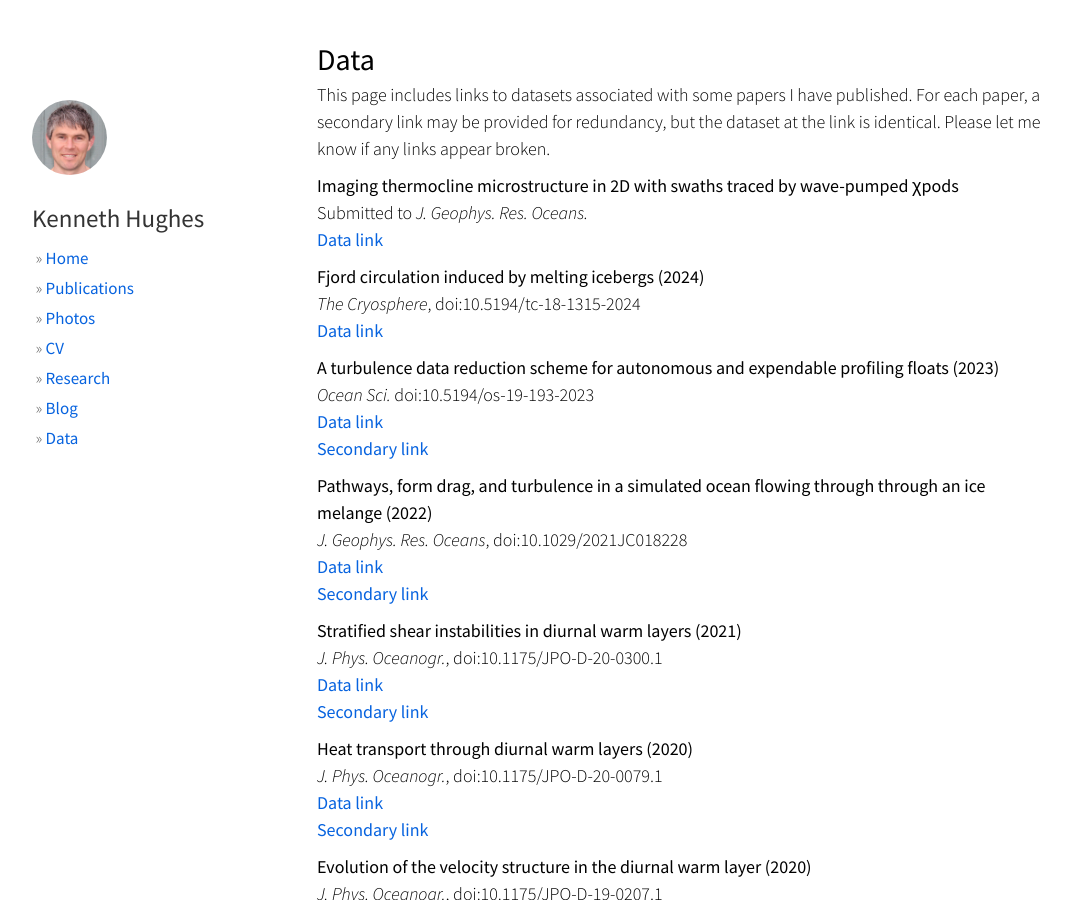
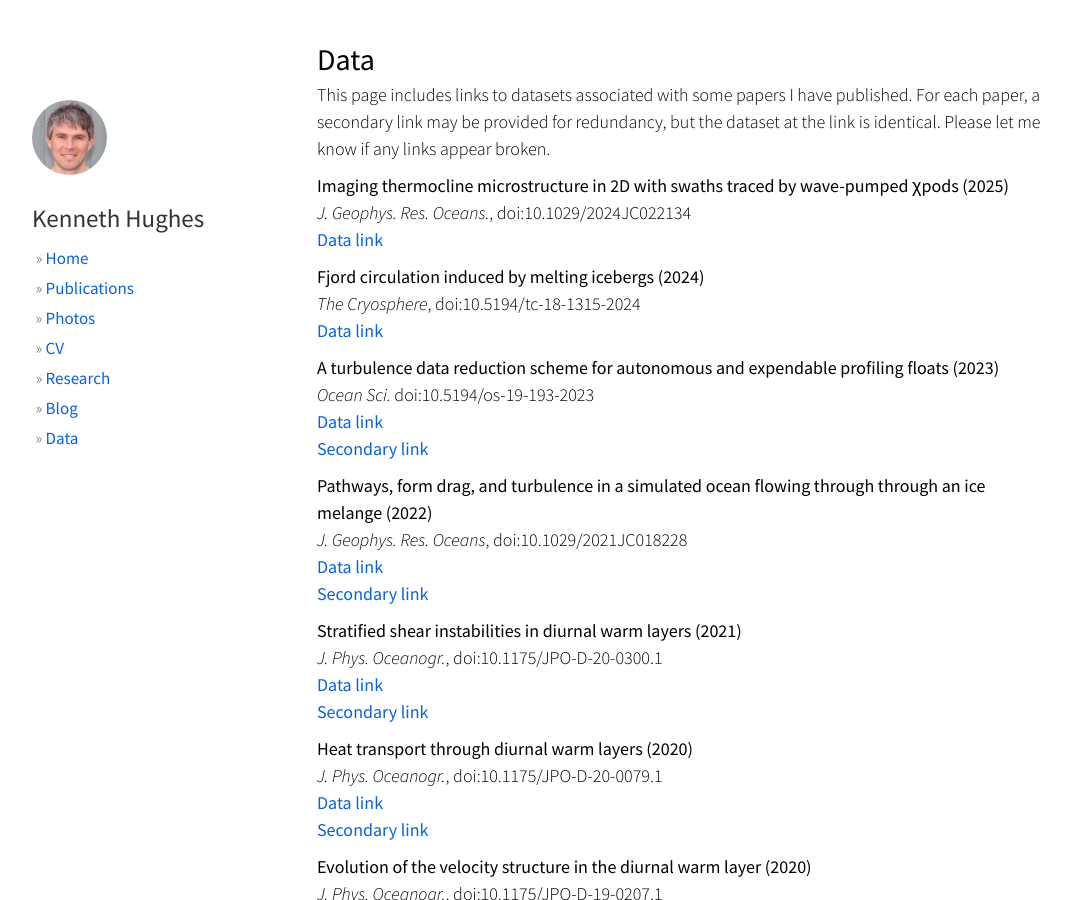
Before and after one commit to hugke729/hugke729.github.io, a Jekyll site: the page built from data/index.md, in a window 1280 px wide and 900 px high. Shown: the whole window, without its empty margins (53-1124 px from the left). Built offline with Jekyll 4.4.1, drawn with Linux system fonts in a browser that asks for light colours; nearby versions of some CDN libraries.

Commit message:
Update index.md

```diff
--- a/data/index.md
+++ b/data/index.md
@@ -9,8 +9,8 @@ css: publications
 
 This page includes links to datasets associated with some papers I have published. For each paper, a secondary link may be provided for redundancy, but the dataset at the link is identical. Please let me know if any links appear broken.
 
-__Imaging thermocline microstructure in 2D with swaths traced by wave-pumped χpods__
-Submitted to *J. Geophys. Res. Oceans.*
+__Imaging thermocline microstructure in 2D with swaths traced by wave-pumped χpods (2025)__
+*J. Geophys. Res. Oceans.*, doi:10.1029/2024JC022134
 [Data link][swaths_link]
 
 __Fjord circulation induced by melting icebergs (2024)__
```
